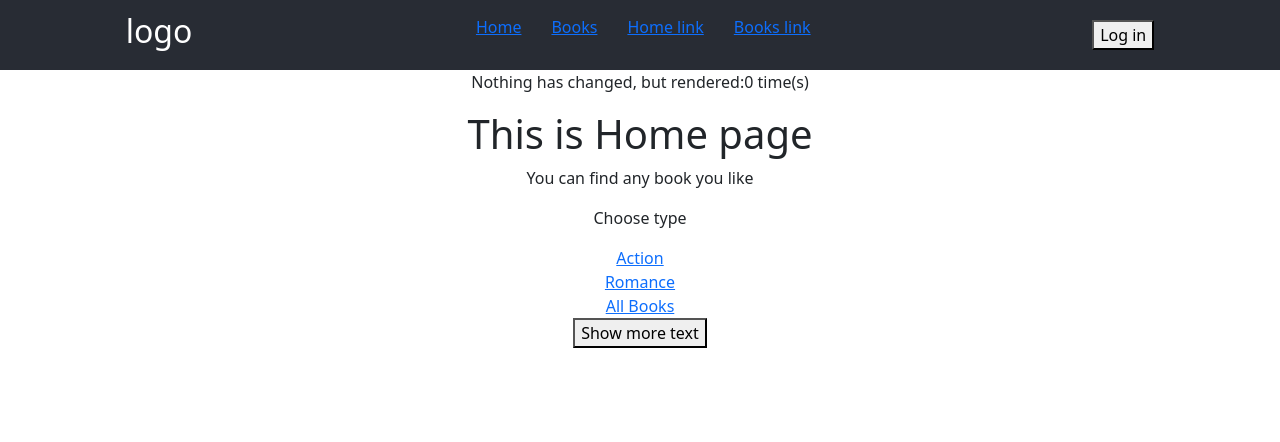
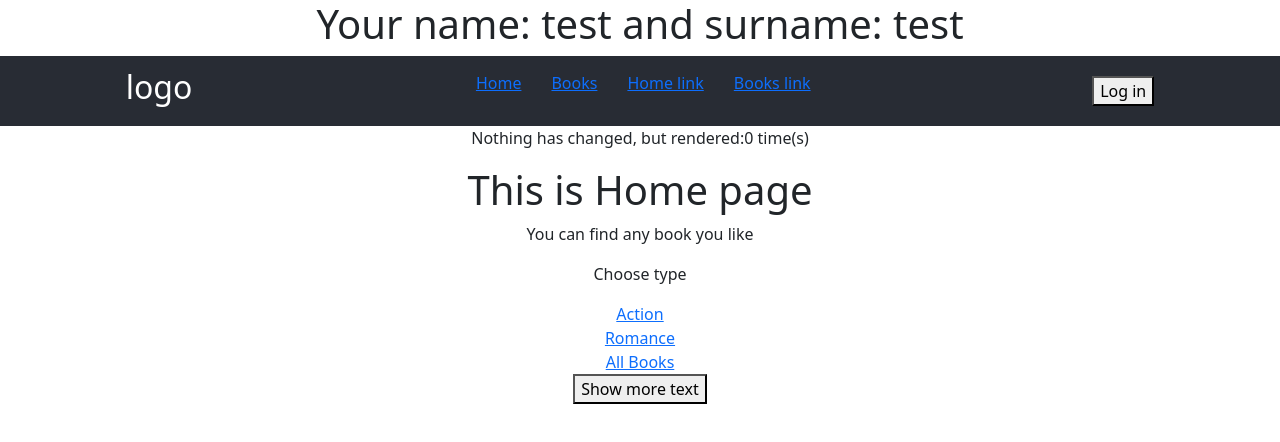
Before and after one commit to andreaangelova/react-app, a React (Create React App) app: page / in a window 1280 px wide. Shown: the top 442 px of the page. Built offline with nearby package versions, Linux system fonts and the light colour scheme; no server answers.

Commit message:
group props

```diff
--- a/src/App.js
+++ b/src/App.js
@@ -11,6 +11,8 @@ import Nav from "./pages/Nav";
 import Warning from "./pages/Warning";
 import { Suspense } from "react";
 import Counts from "./pages/Count";
+import User from "./pages/User";
+import UserClass from "./pages/UserClass";
 //import Home from "./pages/Home";
 const Home = React.lazy(() => import("./pages/Home"));
 //import Book from "./pages/Book";
@@ -21,6 +23,8 @@ const Books = React.lazy(() => import("./pages/Books"));
 
 function App() {
   const [books, setBooks] = useState();
+  const [name, setName] = useState("test");
+  const [surname, setSurname] = useState("test");
   const [loggedIn, setIsLoggedIn] = useState(false);
   const [redirectToWarnig, setRedirectToWarnig] = useState();
   const getDataFormApi = async () => {
@@ -28,6 +32,8 @@ function App() {
     if (response.status === 200) {
       const body = await response.json();
       setBooks(body.results);
+      setName("John");
+      setSurname("Doe");
     } else {
       setRedirectToWarnig(true);
     }
@@ -38,6 +44,7 @@ function App() {
   return (
     <div className="App">
       <Router>
+        <UserClass name={name} surname={surname} />
         <Nav setIsLoggedIn={setIsLoggedIn} />
         <Counts></Counts>
         <Suspense fallback={<h1>Loading...</h1>}>
--- a/src/pages/Nav.js
+++ b/src/pages/Nav.js
@@ -1,7 +1,6 @@
 import { Link, NavLink } from "react-router-dom";
 
 const Nav = (props) => {
-  console.log("render");
   return (
     <nav>
       <h2>logo</h2>
--- /dev/null
+++ b/src/pages/User.js
@@ -0,0 +1,10 @@
+const User = ({ user }) => {
+  console.log("render user comp");
+  return (
+    <h1>
+      Your name: {user.name} and surname: {user.surname}
+    </h1>
+  );
+};
+
+export default User;
--- /dev/null
+++ b/src/pages/UserClass.js
@@ -0,0 +1,17 @@
+import React, { Component } from "react";
+
+class UserClass extends Component {
+  state = {};
+  componentDidUpdate = () => {
+    console.log("change");
+  };
+  render() {
+    return (
+      <h1>
+        Your name: {this.props.name} and surname: {this.props.surname}
+      </h1>
+    );
+  }
+}
+
+export default UserClass;
```
